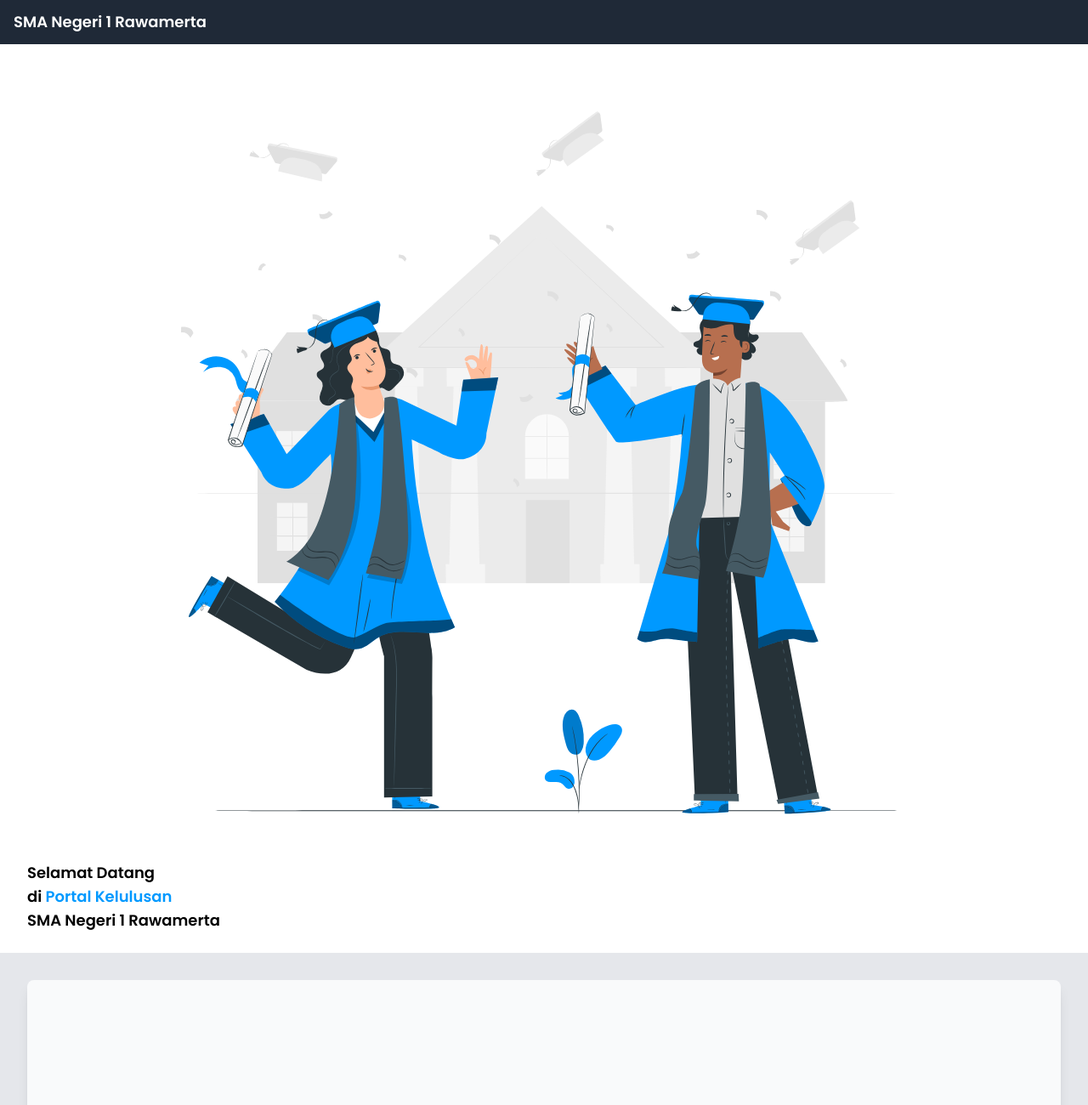
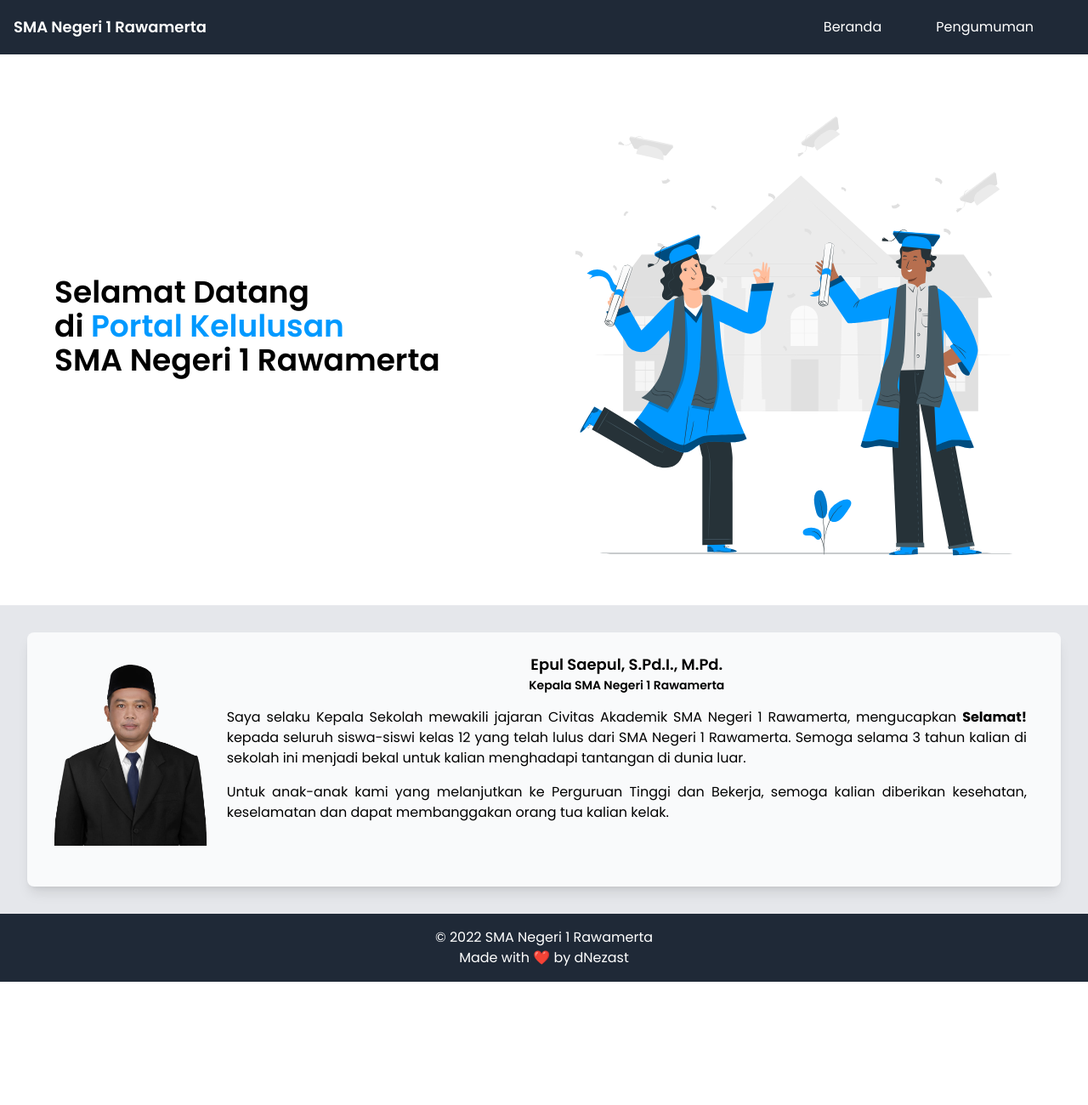
Before and after one commit to mrh275/kelulusan, a website built with Vite: page index.html in a window 1280 px wide. Shown: the top 1300 px of the page at 85% size. After the commit the page ends 1155 px from the top, so only its background shows below. Built offline with nearby package versions, Linux system fonts and the light colour scheme.

Commit message:
fix page view on desktop breakpoints

```diff
--- a/css/app.css
+++ b/css/app.css
@@ -17,7 +17,11 @@
 
   /* Navbar */
   .navbar {
-    @apply bg-gray-800 px-4 text-white w-full flex justify-between items-center fixed py-3;
+    @apply bg-gray-800 px-4 text-white w-full flex justify-between items-center fixed lg:static py-3 lg:py-0 transition-all duration-300;
+  }
+
+  .navbar.fixed-nav {
+    @apply fixed w-full top-0 shadow-lg;
   }
 
   .brand-item {
@@ -25,7 +29,7 @@
   }
 
   .nav-menu {
-    @apply absolute w-full h-screen bg-gray-800 -left-20 top-12 py-4 pr-4 pl-20 -translate-x-full transition ease-in-out duration-300;
+    @apply absolute lg:flex lg:static w-full lg:w-auto h-screen lg:h-auto bg-gray-800 -left-20 lg:left-auto top-12 lg:top-auto py-3 pr-4 pl-20 lg:pl-0 -translate-x-full lg:translate-x-0 transition ease-in-out duration-300;
   }
 
   .nav-link {
@@ -60,16 +64,23 @@
 
   /* Hero Section */
   .hero-wrapper {
-    @apply flex flex-col-reverse justify-center w-full px-8 pt-10 pb-6;
+    @apply flex flex-col-reverse md:flex-row justify-between w-full px-8 pt-20 lg:pt-4 pb-6;
+  }
+  .hero-wrapper.fixed-nav {
+    @apply lg:pt-20;
   }
   .hero-left {
-    @apply flex justify-start;
+    @apply flex justify-start lg:px-8 items-center md:w-1/2;
   }
   .hero-greet {
-    @apply text-lg font-semibold;
+    @apply text-xl sm:text-3xl lg:text-4xl font-semibold;
   }
   .hero-right {
-    @apply flex justify-center items-center;
+    @apply flex justify-center items-center md:w-1/2;
+  }
+
+  .hero-img {
+    @apply w-full sm:w-3/4 lg:w-full;
   }
   /* End Hero Section */
 
@@ -82,15 +93,19 @@
   }
 
   .card-body {
-    @apply px-6 py-6;
+    @apply px-6 py-6 lg:flex;
   }
 
   .img-wrapper {
-    @apply flex justify-center items-center mb-6;
+    @apply flex justify-center w-auto items-center mb-6 lg:w-1/6;
   }
 
   .kepsek-img {
-    @apply w-3/4;
+    @apply w-3/4 sm:w-2/4 lg:w-full -mt-8 md:-mt-8;
+  }
+
+  .sambutan {
+    @apply lg:w-5/6 px-4;
   }
 
   .sambutan-title,
@@ -98,12 +113,16 @@
     @apply text-center font-semibold;
   }
 
+  .sambutan-title {
+    @apply lg:text-lg;
+  }
+
   .sambutan-sub {
     @apply text-sm;
   }
 
   .sambutan-desc {
-    @apply pt-4 text-justify text-sm break-words;
+    @apply pt-4 text-justify text-sm xl:text-base break-words;
   }
   /* End Content Section */
 
```
Also changed, not shown: dist/css/app.css.
